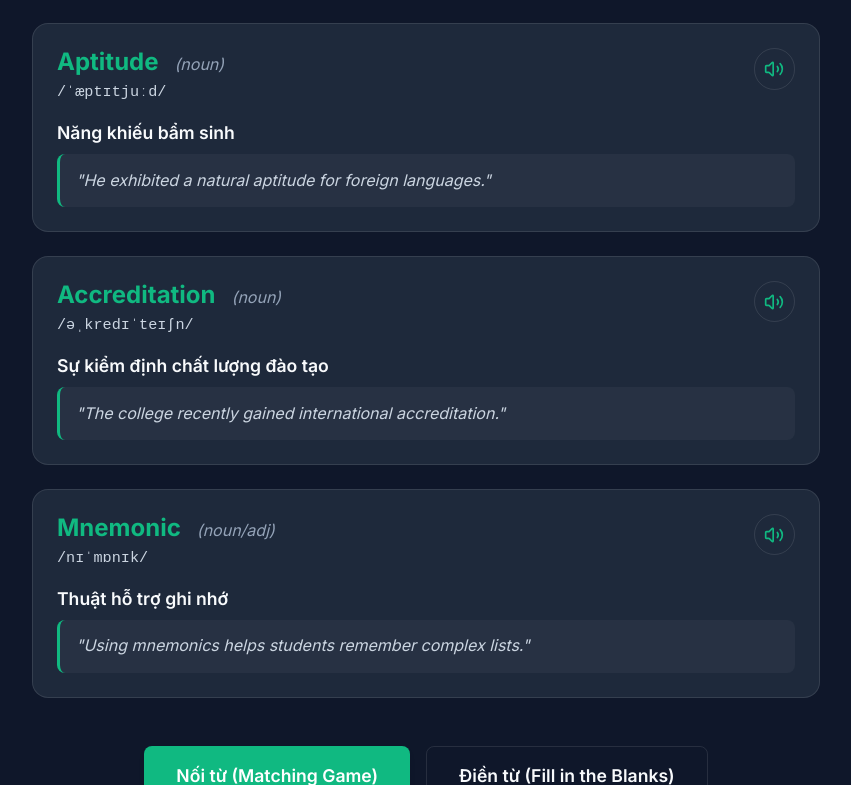
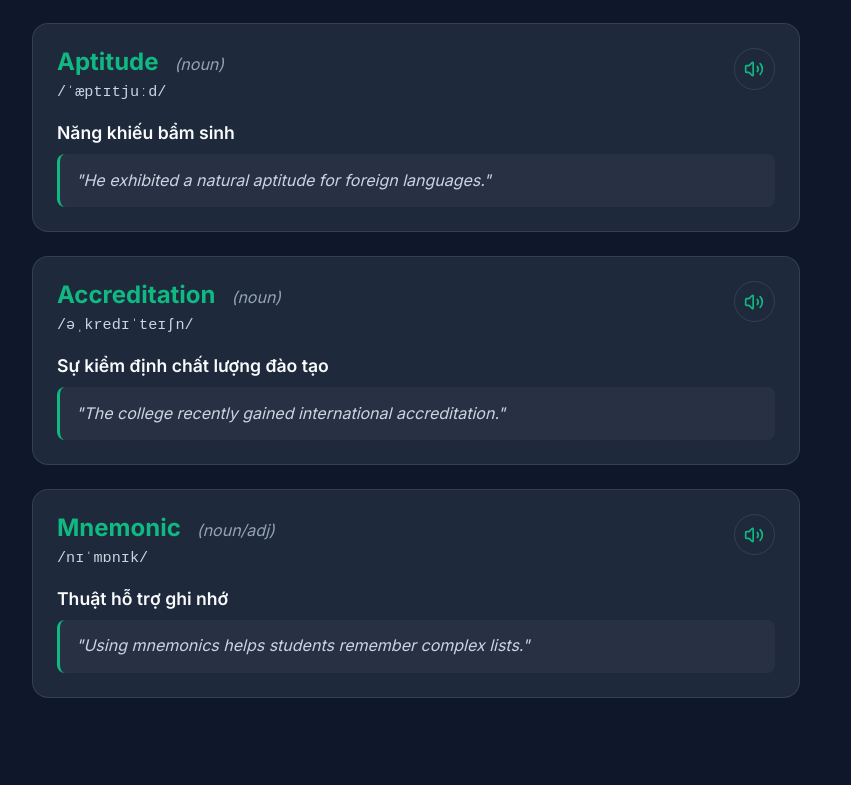
Before and after one commit to tunguyenhd/learn_english, a Next.js app: page /learn_english/ielts/vocabulary/1 in a window 1280 px wide. Shown: the part 11215-12000 px from the top of the page, without its empty margins (58-909 px from the left). Built offline with nearby package versions, Linux system fonts and the light colour scheme.

Commit message:
UI: Make practice menu visible on all screens and remove duplicate buttons

```diff
--- a/app/[certType]/vocabulary/[topicId]/VocabularyStudyClient.tsx
+++ b/app/[certType]/vocabulary/[topicId]/VocabularyStudyClient.tsx
@@ -16,8 +16,8 @@ export default function VocabularyStudyClient({ certType, topicData }: Props) {
   const brandColor = certType === 'ielts' ? 'var(--brand-ielts)' : 'var(--brand-toeic)';
 
   return (
-    <div className="animate-fade-in" style={{ display: 'flex', gap: '2rem', maxWidth: '1100px', margin: '0 auto', paddingBottom: '4rem', alignItems: 'flex-start' }}>
-      <div style={{ flex: 1, maxWidth: '800px', width: '100%' }}>
+    <div className="animate-fade-in" style={{ display: 'flex', flexWrap: 'wrap', gap: '2rem', maxWidth: '1100px', margin: '0 auto', paddingBottom: '4rem', alignItems: 'flex-start' }}>
+      <div style={{ flex: '1 1 300px', maxWidth: '800px', width: '100%' }}>
         <BackButton href={`/${certType}/vocabulary`} label="Back to Topics" />
 
         <div style={{ display: 'flex', justifyContent: 'space-between', alignItems: 'center', marginBottom: '2rem', flexWrap: 'wrap', gap: '1rem' }}>
@@ -57,28 +57,10 @@ export default function VocabularyStudyClient({ certType, topicData }: Props) {
             </div>
           ))}
         </div>
-
-        {/* Mobile fallback buttons (hidden on md and up if we had full tailwind class control, but here we just show it at bottom for smaller screens) */}
-        <div className="md:hidden" style={{ marginTop: '3rem', display: 'flex', justifyContent: 'center', gap: '1rem', flexWrap: 'wrap' }}>
-          <button
-            className="btn btn-primary"
-            style={{ background: brandColor, padding: '1rem 2rem', fontSize: '1.1rem' }}
-            onClick={() => router.push(`/${certType}/practice/matching`)}
-          >
-            Nối từ (Matching Game)
-          </button>
-          <button
-            className="btn btn-outline"
-            style={{ padding: '1rem 2rem', fontSize: '1.1rem' }}
-            onClick={() => router.push(`/${certType}/practice/fill-blank`)}
-          >
-            Điền từ (Fill in the Blanks)
-          </button>
-        </div>
       </div>
 
-      {/* Sticky Sidebar for Desktop */}
-      <div className="hidden md:flex" style={{ position: 'sticky', top: '6rem', width: '280px', flexDirection: 'column', gap: '1rem', flexShrink: 0 }}>
+      {/* Sticky Sidebar */}
+      <div style={{ display: 'flex', flex: '1 1 250px', position: 'sticky', top: '6rem', maxWidth: '300px', flexDirection: 'column', gap: '1rem', flexShrink: 0 }}>
         <div className="card glass-panel" style={{ padding: '1.5rem', textAlign: 'center' }}>
           <h3 style={{ margin: '0 0 0.5rem 0', color: brandColor }}>Practice Mode</h3>
           <p style={{ color: 'var(--text-secondary)', fontSize: '0.9rem', marginBottom: '1.5rem' }}>
```
